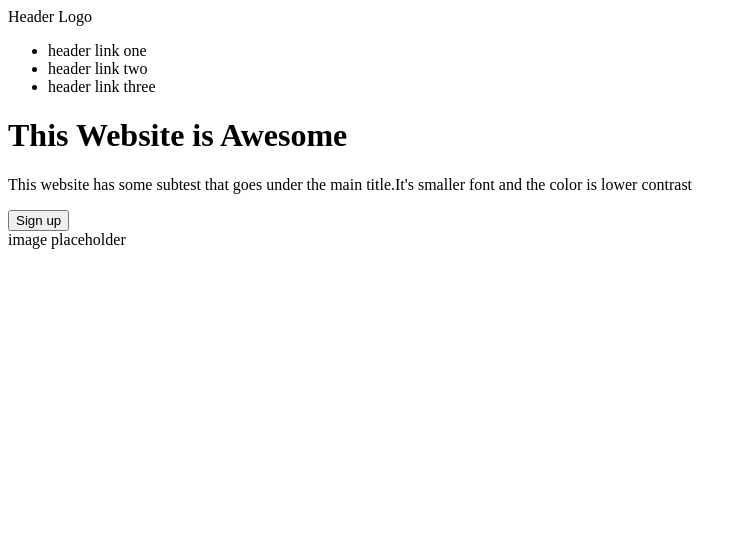
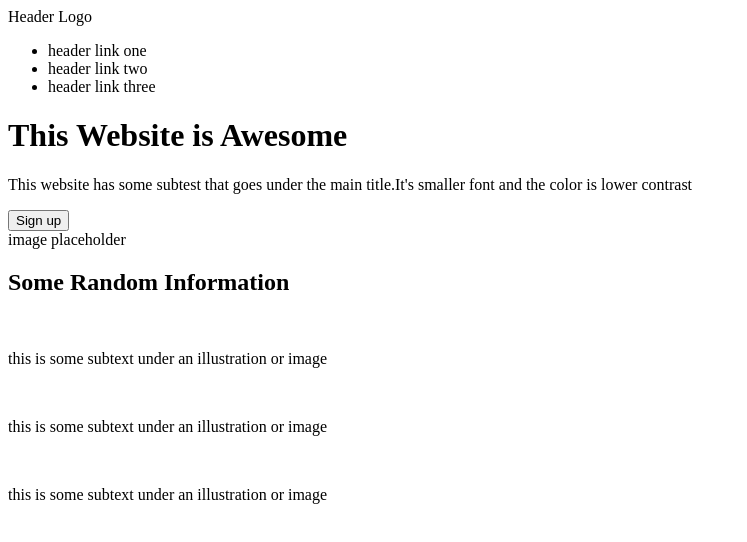
Before and after one commit to smarshall7/landing-page, a plain HTML site: page index.html in a window 1280 px wide. Shown: the whole page, without its empty margins (0-747 px from the left). Drawn offline with Linux system fonts and the light colour scheme.

Commit message:
create html for section two

```diff
--- a/index.html
+++ b/index.html
@@ -23,6 +23,15 @@
     <div>
         image placeholder <img src="" alt="">
     </div>
+    <section>
+        <h2>Some Random Information</h2>
+        <img src="" alt="">
+        <p>this is some subtext under an illustration or image</p>
+        <img src="" alt="">
+        <p>this is some subtext under an illustration or image</p>
+        <img src="" alt="">
+        <p>this is some subtext under an illustration or image</p>
+    </section>
 </body>
 
 </html>
```
